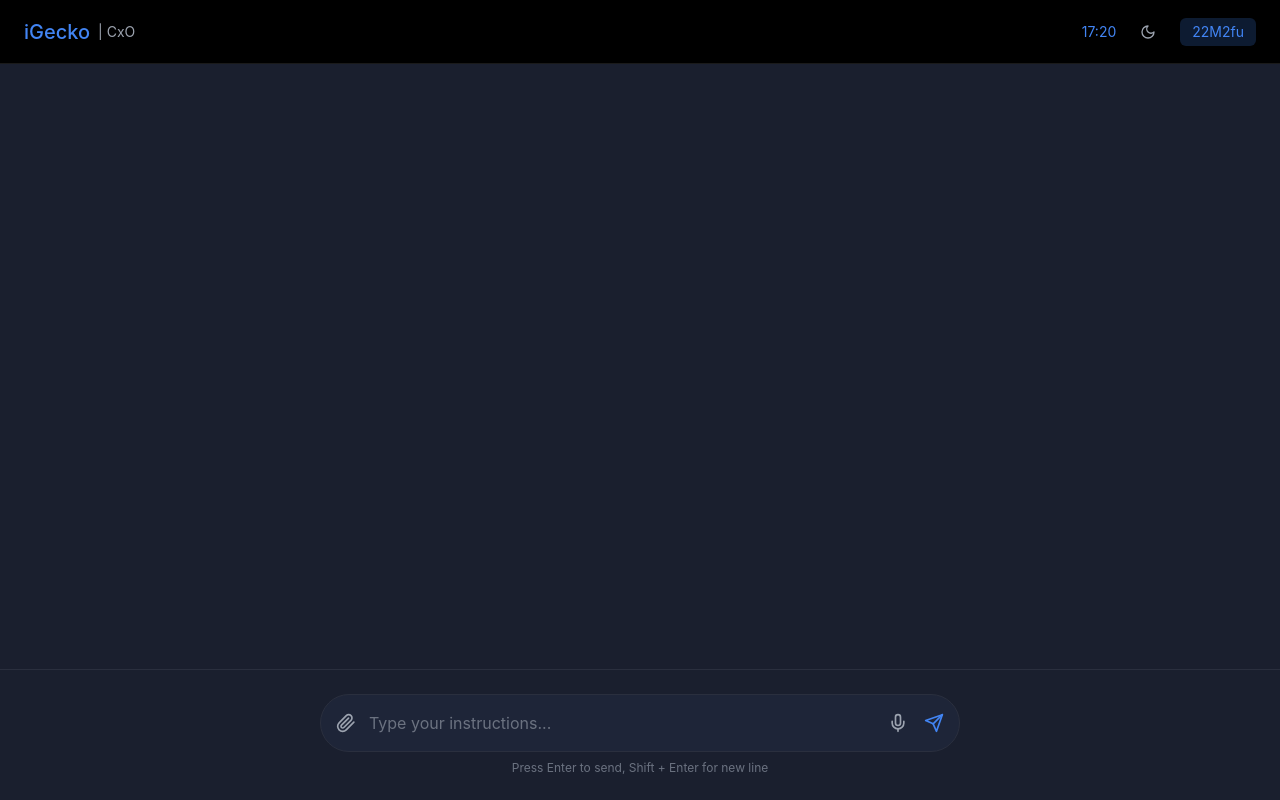
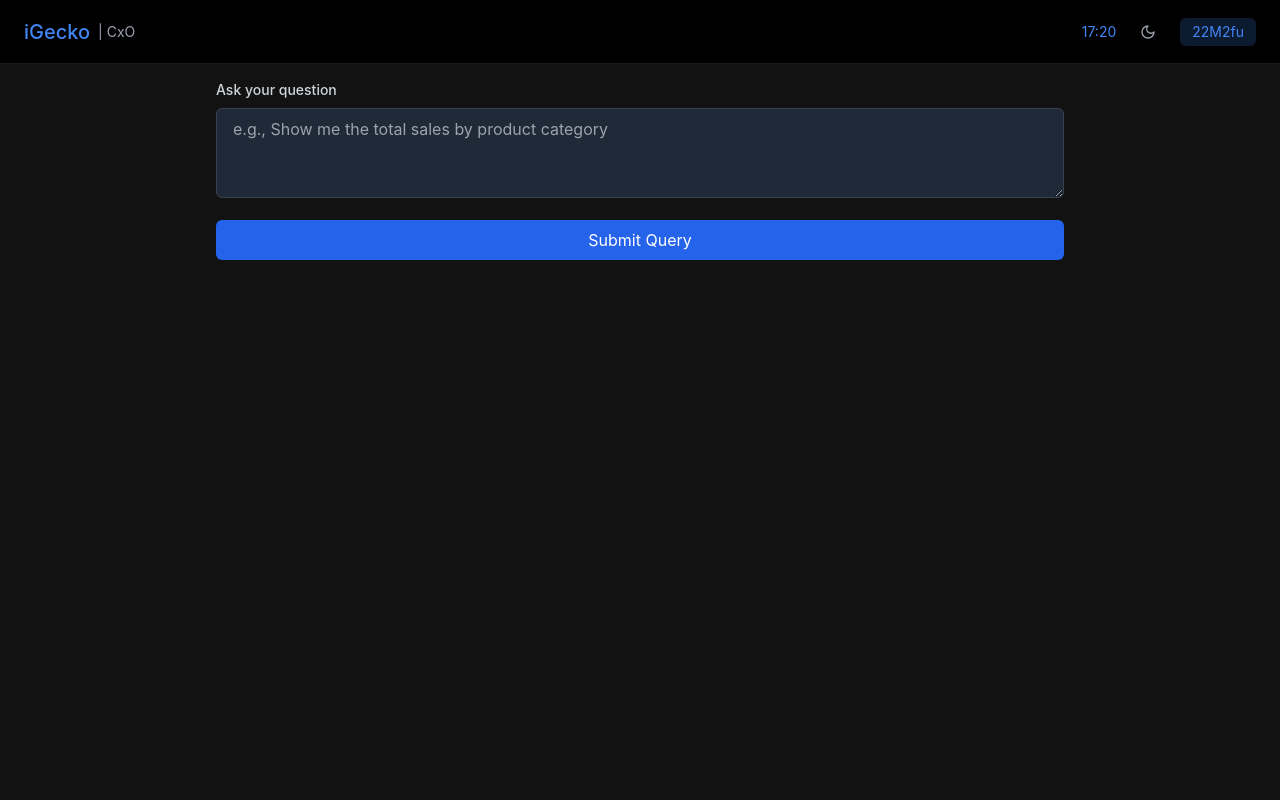
Before and after one commit to rudi77/raggie, a React (Vite) app in the folder frontend/: page / in a window 1280 px wide. Built offline with nearby package versions, Linux system fonts and the light colour scheme.

Commit message:
Update README with application startup instructions, modify CORS settings to allow frontend access from additional port, change API proxy target port in Vite config, and replace ChatInterface with Text2SqlQuery component in App.tsx for enhanced user interaction.

```diff
--- a/frontend/src/App.tsx
+++ b/frontend/src/App.tsx
@@ -1,6 +1,7 @@
 import { ThemeProvider } from './context/ThemeContext'
 import { Header } from './components/layout/Header'
 import { ChatInterface } from './components/layout/ChatInterface'
+import { Text2SqlQuery } from './components/Text2SqlQuery'
 
 export default function App() {
   return (
@@ -8,7 +9,7 @@ export default function App() {
       <div className="flex flex-col min-h-screen bg-background">
         <Header />
         <main className="flex-1 pt-header">
-          <ChatInterface />
+          <Text2SqlQuery />
         </main>
       </div>
     </ThemeProvider>
--- /dev/null
+++ b/frontend/src/components/Text2SqlQuery.tsx
@@ -0,0 +1,125 @@
+import { useState } from 'react';
+import { queryText2Sql, QueryResponse } from '../services/api';
+
+export function Text2SqlQuery() {
+  const [question, setQuestion] = useState('');
+  const [response, setResponse] = useState<QueryResponse | null>(null);
+  const [loading, setLoading] = useState(false);
+  const [error, setError] = useState<string | null>(null);
+
+  const handleSubmit = async (e: React.FormEvent) => {
+    e.preventDefault();
+    if (!question.trim()) return;
+
+    setLoading(true);
+    setError(null);
+
+    try {
+      const data = await queryText2Sql({ question });
+      setResponse(data);
+    } catch (err) {
+      setError(err instanceof Error ? err.message : 'An unknown error occurred');
+    } finally {
+      setLoading(false);
+    }
+  };
+
+  // Function to render the result as a table if it's an array of objects
+  const renderResultTable = () => {
+    if (!response || !response.result) return null;
+
+    // Check if result is an array of objects
+    if (Array.isArray(response.result) && response.result.length > 0 && typeof response.result[0] === 'object') {
+      const headers = Object.keys(response.result[0]);
+
+      return (
+        <div className="overflow-x-auto mt-4">
+          <table className="w-full text-left border-collapse">
+            <thead>
+              <tr className="bg-gray-700 text-gray-200">
+                {headers.map((header) => (
+                  <th key={header} className="px-4 py-2 border border-gray-600">
+                    {header}
+                  </th>
+                ))}
+              </tr>
+            </thead>
+            <tbody>
+              {response.result.map((row, rowIndex) => (
+                <tr key={rowIndex} className="bg-gray-800 text-gray-300">
+                  {headers.map((header) => (
+                    <td key={`${rowIndex}-${header}`} className="px-4 py-2 border border-gray-600">
+                      {row[header] !== null && row[header] !== undefined ? String(row[header]) : ''}
+                    </td>
+                  ))}
+                </tr>
+              ))}
+            </tbody>
+          </table>
+        </div>
+      );
+    }
+
+    // If not an array of objects, just display the formatted result
+    return (
+      <div className="mt-4 p-4 bg-gray-800 rounded-md text-gray-300">
+        <pre className="whitespace-pre-wrap">{response.formatted_result}</pre>
+      </div>
+    );
+  };
+
+  return (
+    <div className="max-w-4xl mx-auto p-6">
+      <h2 className="text-2xl font-bold mb-6 text-white">SQL Query Assistant</h2>
+
+      <form onSubmit={handleSubmit} className="mb-6">
+        <div className="flex flex-col space-y-4">
+          <div>
+            <label htmlFor="question" className="block text-sm font-medium text-gray-300 mb-2">
+              Ask your question
+            </label>
+            <textarea
+              id="question"
+              value={question}
+              onChange={(e) => setQuestion(e.target.value)}
+              className="w-full px-4 py-2 bg-gray-800 border border-gray-700 rounded-md text-white focus:outline-none focus:ring-2 focus:ring-blue-500"
+              rows={3}
+              placeholder="e.g., Show me the total sales by product category"
+            />
+          </div>
+
+          <button
+            type="submit"
+            disabled={loading}
+            className="px-4 py-2 bg-blue-600 text-white rounded-md hover:bg-blue-700 focus:outline-none focus:ring-2 focus:ring-blue-500 disabled:opacity-50"
+          >
+            {loading ? 'Processing...' : 'Submit Query'}
+          </button>
+        </div>
+      </form>
+
+      {error && (
+        <div className="p-4 mb-4 bg-red-900 text-red-200 rounded-md">
+          <p className="font-medium">Error:</p>
+          <p>{error}</p>
+        </div>
+      )}
+
+      {response && (
+        <div className="mt-6">
+          <div className="mb-4">
+            <h3 className="text-lg font-medium text-white mb-2">Generated SQL:</h3>
+            <pre className="p-4 bg-gray-800 rounded-md text-gray-300 overflow-x-auto">
+              <code>{response.sql}</code>
+            </pre>
+          </div>
+
+          <div>
+            <h3 className="text-lg font-medium text-white mb-2">Results:</h3>
+            {renderResultTable()}
+          </div>
+        </div>
+      )}
+    </div>
+  );
+}
--- /dev/null
+++ b/frontend/src/services/api.ts
@@ -0,0 +1,53 @@
+// API service for handling backend requests
+
+const API_BASE_URL = 'http://localhost:9000';
+
+export interface QueryResponse {
+  sql: string;
+  result: any;
+  formatted_result: string;
+}
+
+export interface QueryRequest {
+  question: string;
+}
+
+/**
+ * Sends a question to the text2sql API and returns the response
+ */
+export async function queryText2Sql(request: QueryRequest): Promise<QueryResponse> {
+  const response = await fetch(`${API_BASE_URL}/text2sql/query`, {
+    method: 'POST',
+    headers: {
+      'Content-Type': 'application/json',
+    },
+    body: JSON.stringify(request),
+  });
+
+  if (!response.ok) {
+    const errorData = await response.json();
+    throw new Error(errorData.detail || 'Failed to process query');
+  }
+
+  return response.json();
+}
+
+/**
+ * Gets an explanation of the SQL that would be generated for a question
+ */
+export async function explainText2Sql(request: QueryRequest): Promise<{ sql: string }> {
+  const response = await fetch(`${API_BASE_URL}/text2sql/explain`, {
+    method: 'POST',
+    headers: {
+      'Content-Type': 'application/json',
+    },
+    body: JSON.stringify(request),
+  });
+
+  if (!response.ok) {
+    const errorData = await response.json();
+    throw new Error(errorData.detail || 'Failed to explain query');
+  }
+
+  return response.json();
+}
--- a/frontend/vite.config.ts
+++ b/frontend/vite.config.ts
@@ -13,7 +13,7 @@ export default defineConfig({
   server: {
     proxy: {
       '/api': {
-        target: 'http://localhost:8000',
+        target: 'http://localhost:9000',
         changeOrigin: true,
       },
     },
```
Also changed, not shown: 2 other files (tests, documents, lock files or other folders).
